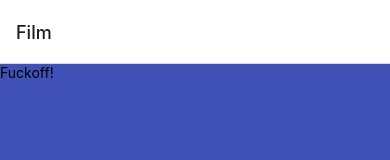
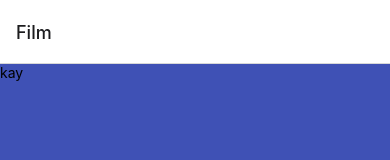
Before and after one commit to ReenyDavidson/MovieZone, a React Native app: screen /Film in a window 390 px wide. Shown: the top 160 px of the page. Built offline with nearby package versions, Linux system fonts and the light colour scheme.

Commit message:
updating component

```diff
--- a/components/NowPlaying/NowPlaying.js
+++ b/components/NowPlaying/NowPlaying.js
@@ -1,29 +1,10 @@
-import { useQuery } from "react-query";
-import axios from "axios";
+import { View, Text } from "react-native";
 
-const queryKey = "nowPlaying";
-
-const getNowPlaying = async () => {
-  const { data } = await axios.get(
-    "https://api.themoviedb.org/3/movie/now_playing?api_key=f7f8f8f8f8f8f8f8f8f8f8f8f8f8f8f8&language=en-US&page=1",
-  );
-  return data;
-};
-
-const [data, isLoading, isError] = useQuery(queryKey, getNowPlaying);
-
-export default function NowPlaying() {
-  if (isLoading) {
-    return <Text>Loading...</Text>;
-  }
-
-  if (isError) {
-    return <Text>Error!</Text>;
-  }
-
+export default function NowPlaying({ item }) {
+  console.log(item);
   return (
-    <View style={styles.container}>
-      <Text>NowPlaying</Text>
+    <View>
+      <Text>kay</Text>
     </View>
   );
 }
--- a/navigation/Tabs.js
+++ b/navigation/Tabs.js
@@ -1,4 +1,3 @@
-import React from "react";
 import { NavigationContainer } from "@react-navigation/native";
 import { createBottomTabNavigator } from "@react-navigation/bottom-tabs";
 import { Ionicons } from "@expo/vector-icons";
--- a/screens/TabScreens/FilmTab.js
+++ b/screens/TabScreens/FilmTab.js
@@ -1,10 +1,10 @@
-import React from "react";
-import { StyleSheet, Text, View } from "react-native";
+import { StyleSheet, View } from "react-native";
+import NowPlaying from "../../components/NowPlaying/NowPlaying";
 
 export default function FilmTab() {
   return (
     <View style={styles.container}>
-      <Text>Fuckoff!</Text>
+      <NowPlaying />
     </View>
   );
 }
--- a/screens/TabScreens/TVTab.js
+++ b/screens/TabScreens/TVTab.js
@@ -1,4 +1,3 @@
-import React from "react";
 import { StyleSheet, Text, View } from "react-native";
 
 export default function TVTab() {
```
Also changed, not shown: components/NowPlaying/GetNowPlaying.js (added, +40 -0 lines).
